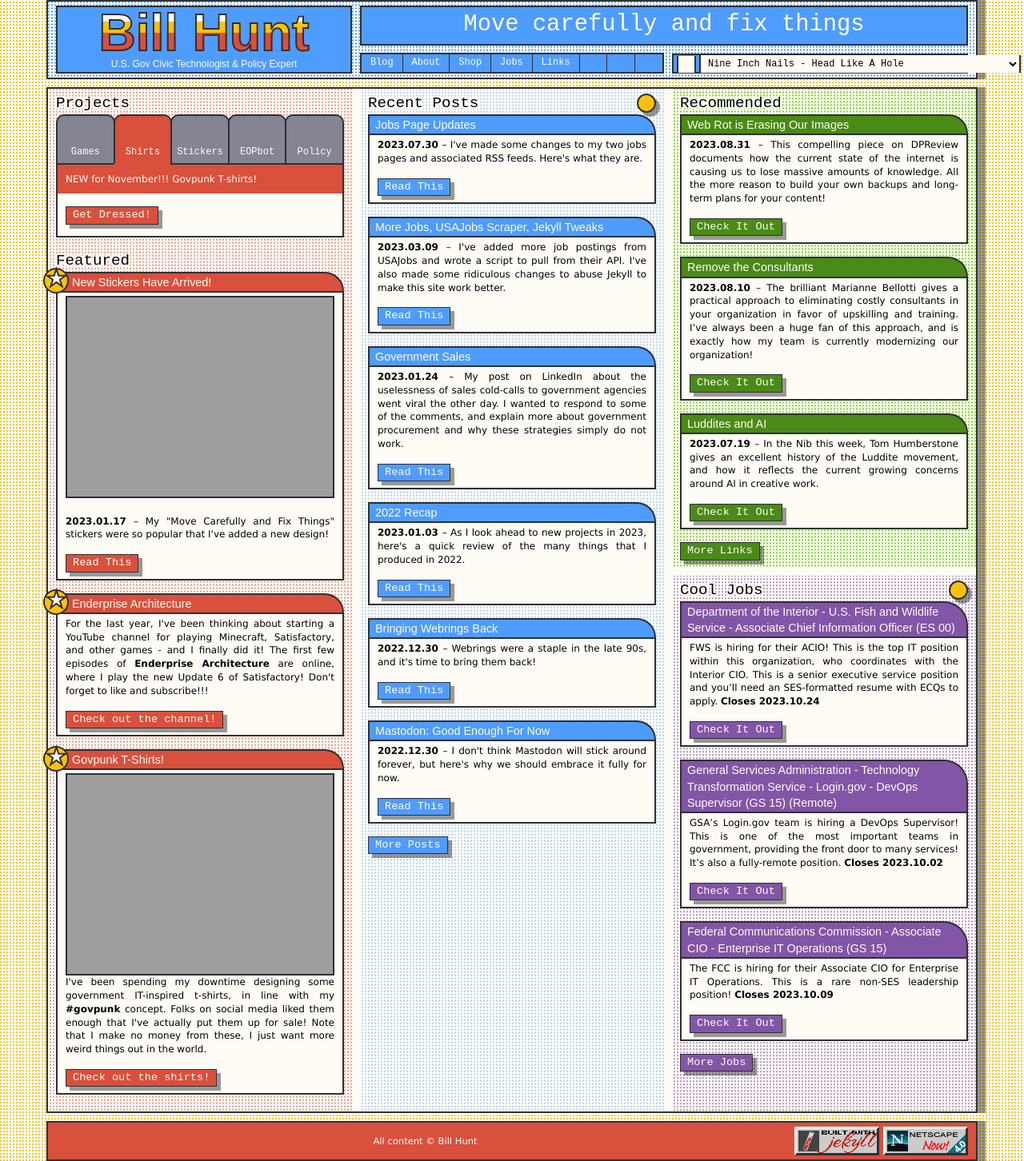
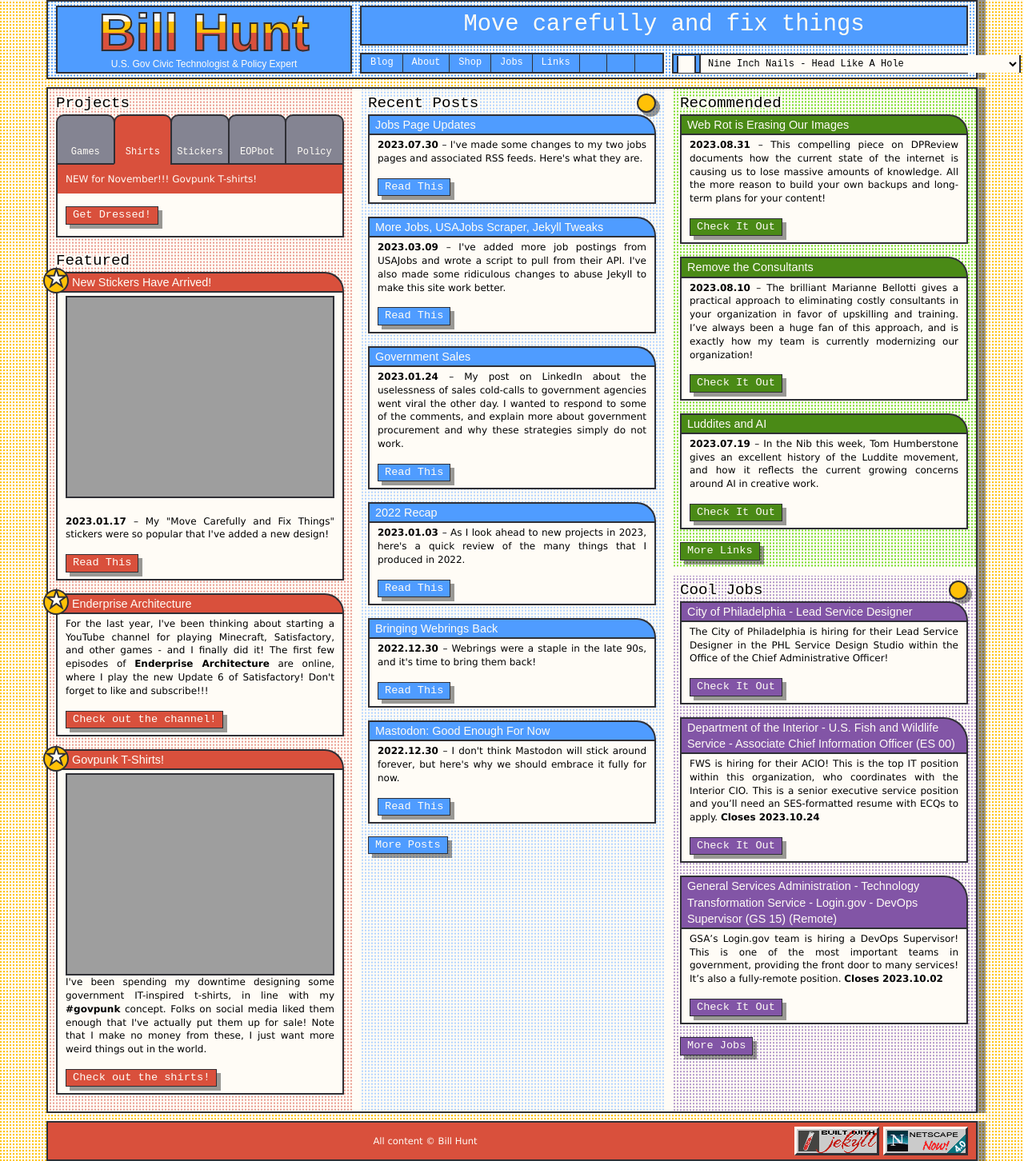
Before and after one commit to krusynth/billhunt.dev, a Jekyll site: the page built from index.md, in a window 1280 px wide. Shown: the whole page at 80% size. Built offline with Jekyll 4.4.1, drawn with Linux system fonts in a browser that asks for light colours; some web fonts are replaced.

Commit message:
Update jobs.

```diff
--- a/_data/usajobs.yml
+++ b/_data/usajobs.yml
@@ -1,3 +1,12 @@
+- id: '743999931964826-lead-service-designer'
+  posted: '2023-09-26T16:01:20-0400'
+  agency: City of Philadelphia
+  title: Lead Service Designer
+  url: https://jobs.smartrecruiters.com/CityofPhiladelphia/743999931964826-lead-service-designer
+  remote: false
+  source: other
+  content: >-
+    The City of Philadelphia is hiring for their Lead Service Designer in the PHL Service Design Studio within the Office of the Chief Administrative Officer!
 - id: '749419100'
   posted: '2023-09-25T00:00:00.0000'
   closes: '2023-09-29T23:59:59.9970'
```
